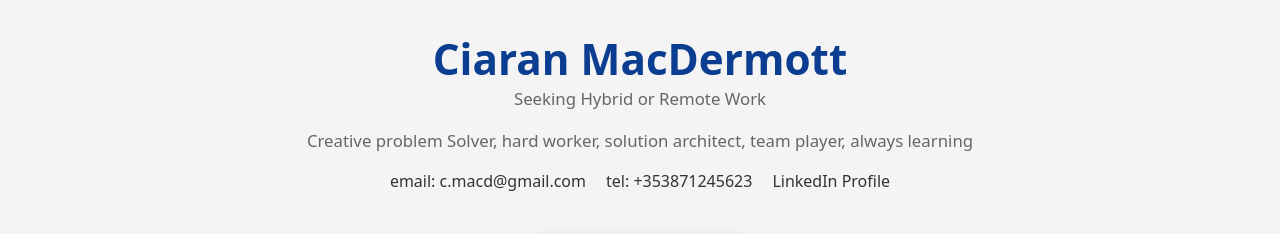
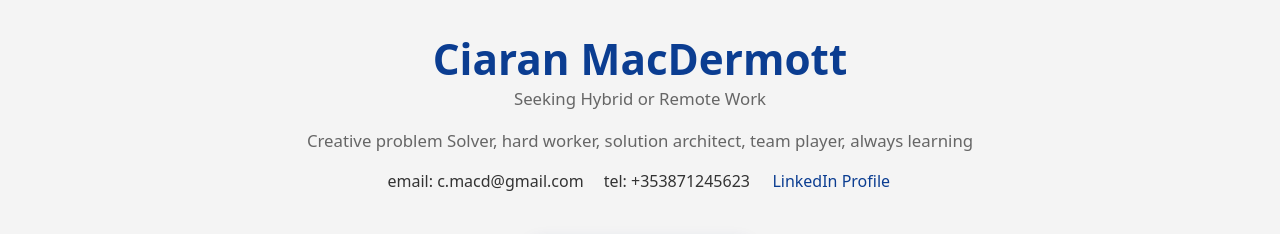
Before and after one commit to Ciaran-MacDermott/Ciaran-MacDermott.github.io, a plain HTML site: page index.html in a window 1280 px wide. Shown: the top 234 px of the page. Drawn offline with Linux system fonts and the light colour scheme.

Commit message:
Update index.html

```diff
--- a/index.html
+++ b/index.html
@@ -18,7 +18,7 @@
       <ul class = "contact">
         <li>email: c.macd@gmail.com</li>
         <li>tel: +353871245623</li>
-        <li> <a"www.linkedin.com">LinkedIn Profile</a> </li>
+        <li> <a href="www.linkedin.com">LinkedIn Profile</a> </li>
       </ul>
     </div>
   </header>
```
